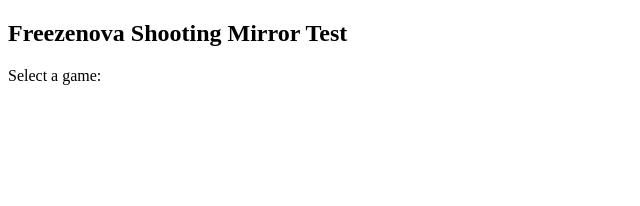
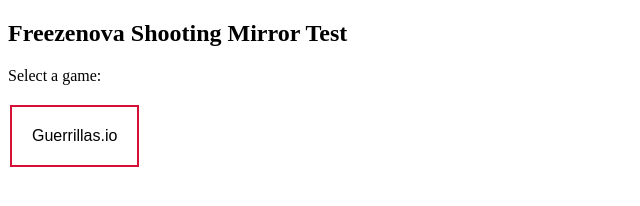
Before and after one commit to ubgultra/freezenova-shooter-catalogue, a plain HTML site: page index.html in a window 1280 px wide. Shown: the whole page, without its empty margins (0-640 px from the left). Drawn offline with Linux system fonts and the light colour scheme.

Commit message:
Update index.html

```diff
--- a/index.html
+++ b/index.html
@@ -3,7 +3,7 @@
 <head>
 <style>
 .button {
-  background-color: #ffffff;
+  background-color: #d41135;
   border: none;
   color: white;
   padding: 20px;
@@ -16,13 +16,13 @@
   cursor: pointer;
 }
 
-.button {border-radius: 12px;}{
+.button {
   background-color: white;
   color: black;
   border: 2px solid #d41135;
 }
 
-.button:hover {border-radius: 12px;}{
+.button:hover {
   background-color: #d41135;
   color: white;
 }
```
